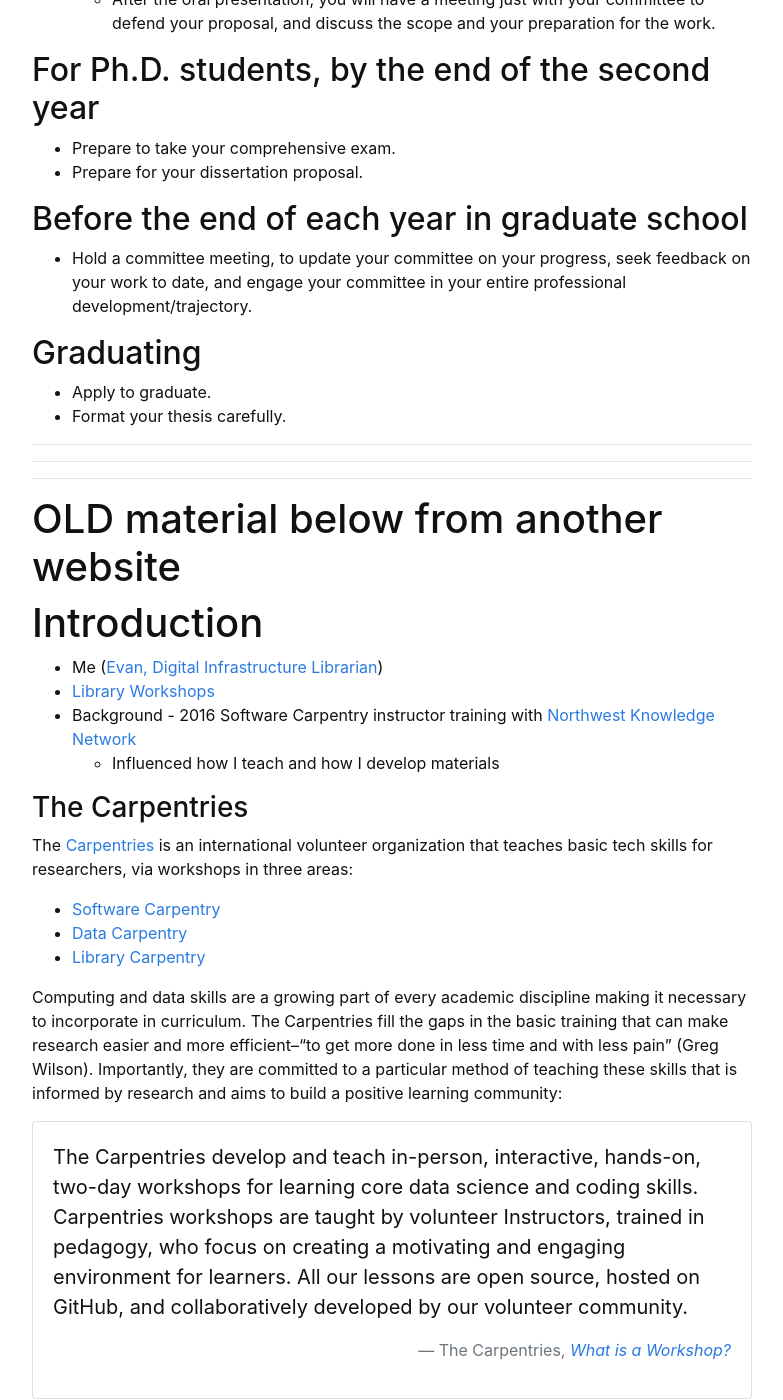
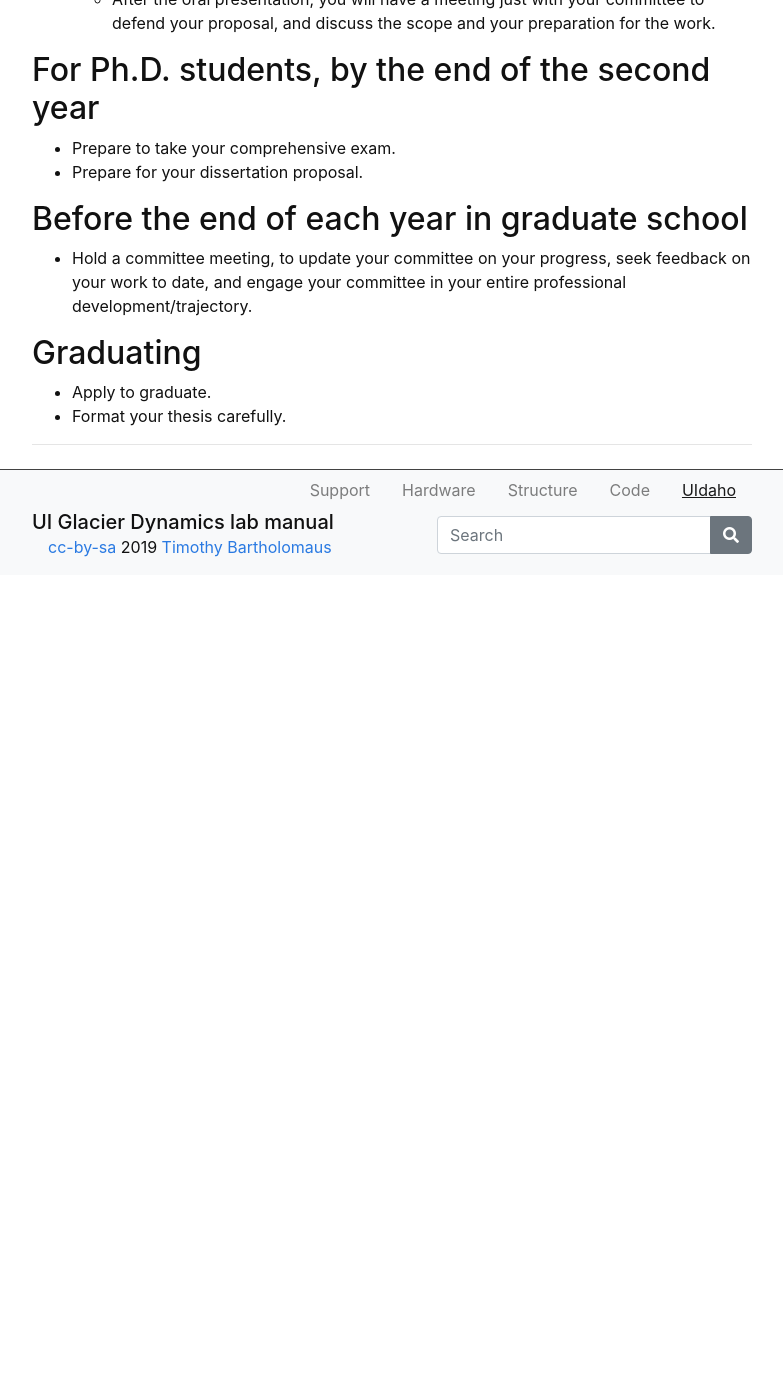
Before and after one commit to yoramterleth/uiglaciology, a Jekyll site: the page built from content/4-UIdaho.md, in a window 1280 px wide and 1400 px high, scrolled down 1368 px. Shown: the whole window, without its empty margins (248-1031 px from the left). Built offline with Jekyll 4.4.1, drawn with Linux system fonts in a browser that asks for light colours; after the commit the page ends 1943 px from its top, so only the background shows below that.

Commit message:
deleted old website contents

```diff
--- a/content/4-UIdaho.md
+++ b/content/4-UIdaho.md
@@ -49,36 +49,3 @@ Below is a list of tasks and activities that will help keep your time in grad sc
 
 
 ---
-
----
-
----
-
-
-# OLD material below from another website
-
-
-# Introduction
-
-- Me ([Evan, Digital Infrastructure Librarian](http://vivo.nkn.uidaho.edu/vivo/individual/n43629){:target="_blank"})
-- [Library Workshops](https://www.lib.uidaho.edu/services/workshops/){:target="_blank"}
-- Background - 2016 Software Carpentry instructor training with [Northwest Knowledge Network](https://www.northwestknowledge.net/)
-    - Influenced how I teach and how I develop materials
-
-### The Carpentries
-
-The [Carpentries](https://carpentries.org/){:target="_blank"} is an international volunteer organization that teaches basic tech skills for researchers, via workshops in three areas:
-
-- [Software Carpentry](https://software-carpentry.org/)
-- [Data Carpentry](https://www.datacarpentry.org/)
-- [Library Carpentry](https://librarycarpentry.org/)
-
-Computing and data skills are a growing part of every academic discipline making it necessary to incorporate in curriculum.
-The Carpentries fill the gaps in the basic training that can make research easier and more efficient--"to get more done in less time and with less pain" (Greg Wilson).
-Importantly, they are committed to a particular method of teaching these skills that is informed by research and aims to build a positive learning community:
-
-{% capture text %}<blockquote class="blockquote">
-<p>The Carpentries develop and teach in-person, interactive, hands-on, two-day workshops for learning core data science and coding skills. Carpentries workshops are taught by volunteer Instructors, trained in pedagogy, who focus on creating a motivating and engaging environment for learners. All our lessons are open source, hosted on GitHub, and collaboratively developed by our volunteer community.</p>
-<div class="blockquote-footer text-right">The Carpentries, <cite title="Source Title"><a href="https://carpentries.org/workshops/" target="_blank">What is a Workshop?</a></cite></div>
-</blockquote>{% endcapture %}
-{% include card.md text=text %}
```
